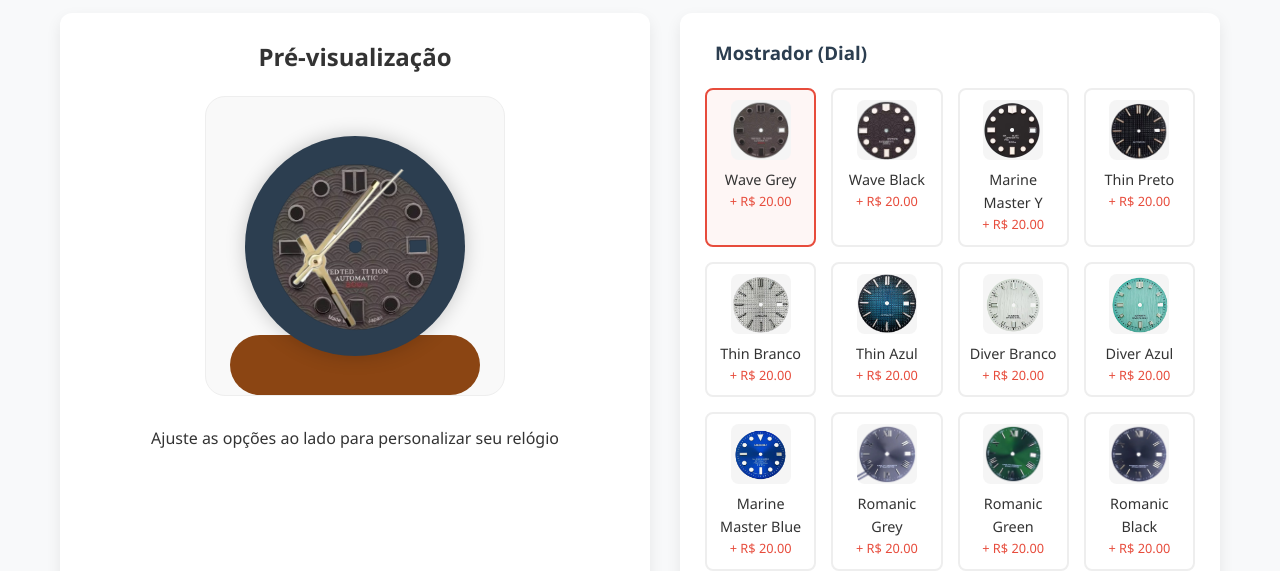
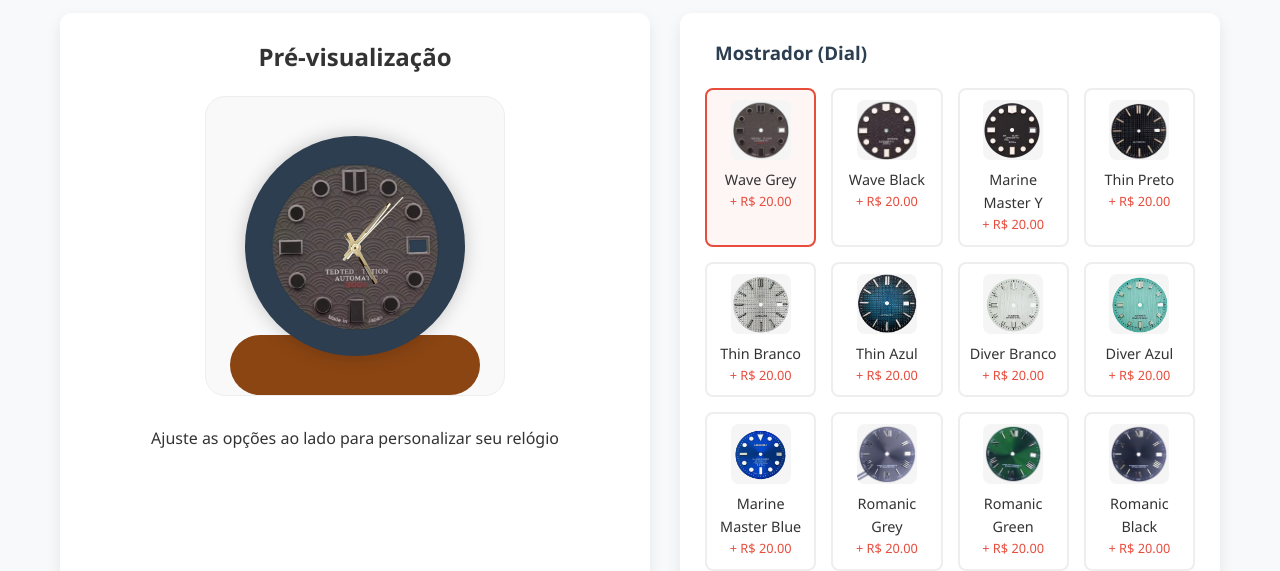
Before and after one commit to up202005454/5454watch, a plain HTML site: page index.html in a window 1280 px wide. Shown: the part 257-828 px from the top of the page. Drawn offline with Linux system fonts and the light colour scheme.

Commit message:
Update style.css

```diff
--- a/css/style.css
+++ b/css/style.css
@@ -153,14 +153,13 @@ nav ul li a.active {
     background-repeat: no-repeat;
 }
 
-/* PONTEIROS ESTÁTICOS */
 #watch-hands {
-    width: 180px;
-    height: 180px;
+    width: 100px;
+    height: 100px;
     border-radius: 50%;
     position: absolute;
-    top: 50%;
-    left: 50%;
+    top: 47%;
+    left: 60%;
     transform: translate(-50%, -50%);
     z-index: 3; /* Acima do mostrador */
     background-size: contain;
@@ -168,7 +167,6 @@ nav ul li a.active {
     background-repeat: no-repeat;
     pointer-events: none; /* Não interfere com cliques */
 }
-
 #watch-strap {
     width: 250px;
     height: 60px;
```
